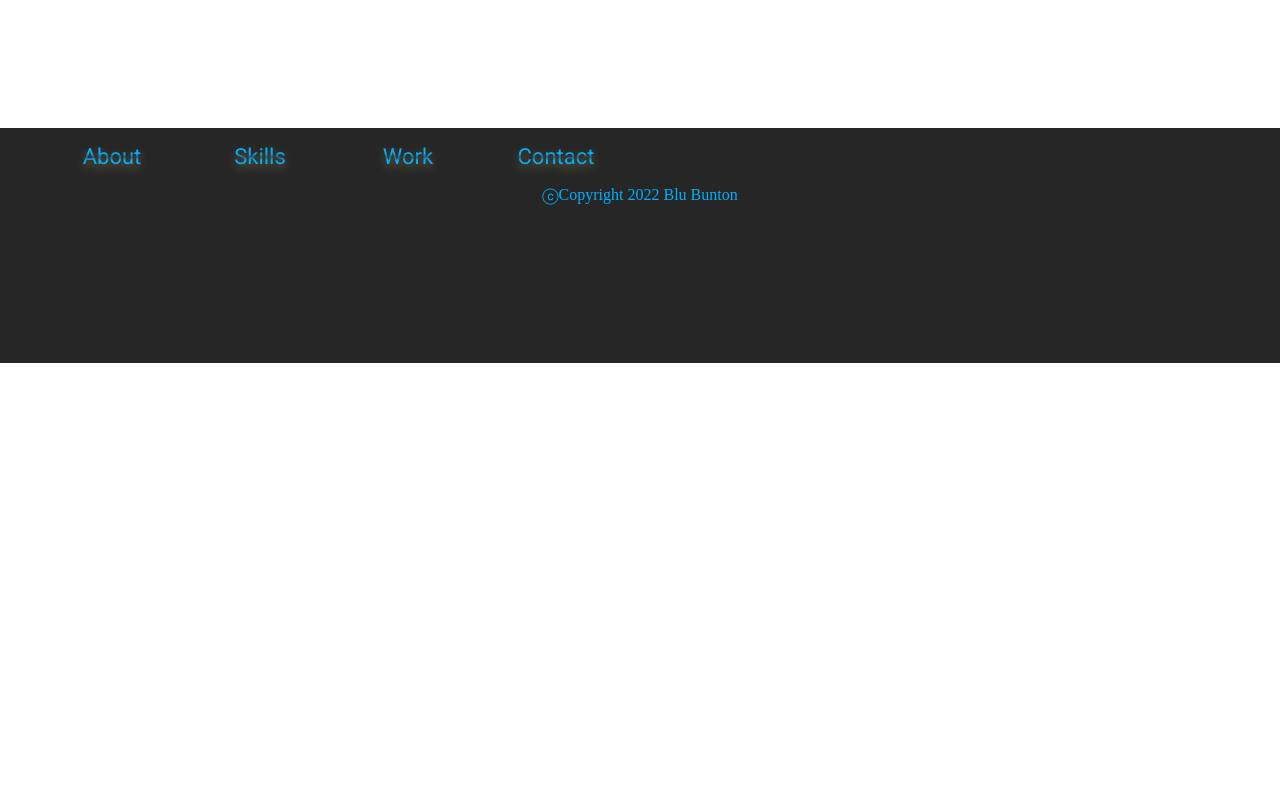
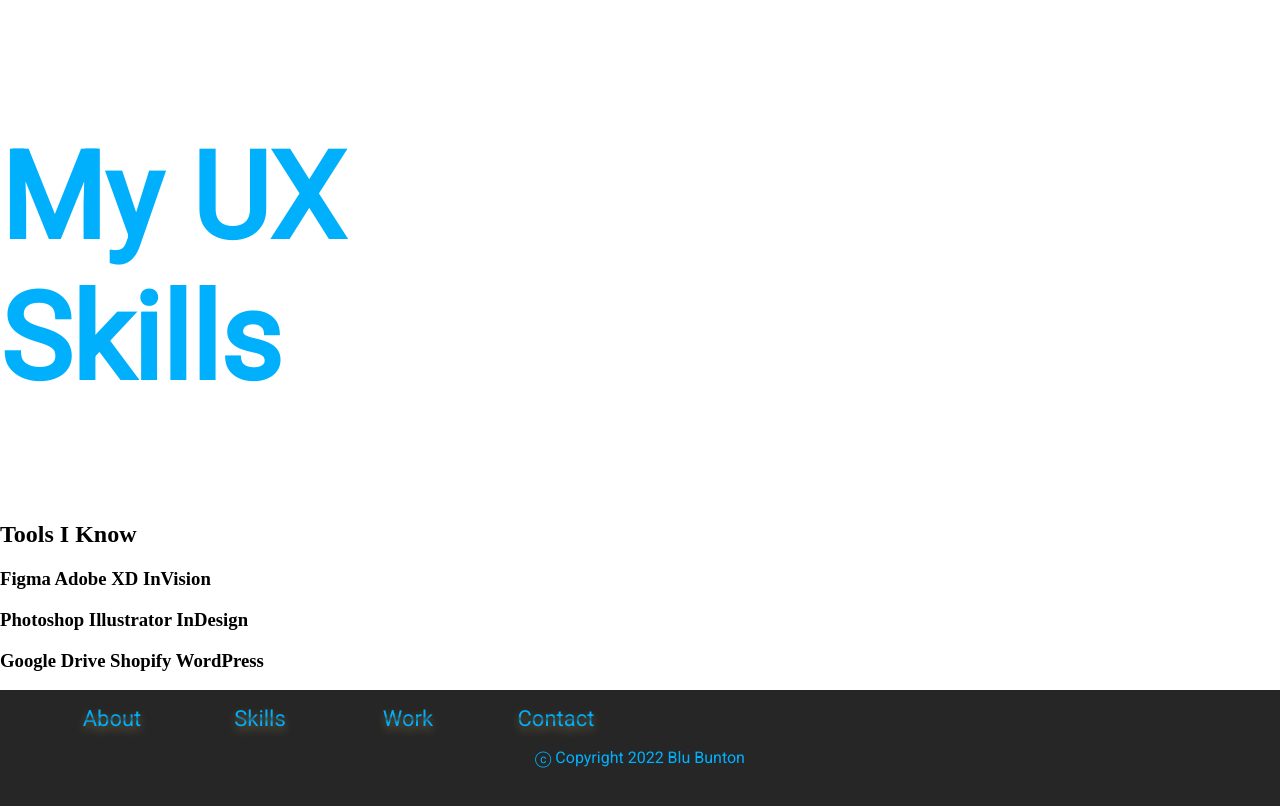
Before and after one commit to Blu-B/UX_UI_HW_18, a plain HTML site: page index.html in a window 1280 px wide. Shown: the part 1140-1946 px from the top of the page. Before the commit the page ends 1503 px from the top, so only its background shows below. Drawn offline with Linux system fonts and the light colour scheme.

Commit message:
html
updated html for hw18

```diff
--- a/css/style.css
+++ b/css/style.css
@@ -151,5 +151,7 @@ footer ul {
     margin: 0 auto;
     text-align: center;
     align-items: flex-end;
+    font-family: 'Roboto';
+    font-style: normal;
     color: #00B0FC;
 }
--- a/index.html
+++ b/index.html
@@ -51,6 +51,63 @@
                 </button>
             </div>
         </section>
+        <section class="mySkills">
+            <h1>
+                My UX Skills
+            </h1>
+            <div class="flexContainer">
+                <div>
+                    <img src="" alt="">
+                    <h3>
+
+                    </h3>
+                    <p>
+
+                    </p>
+                </div>
+                <div>
+                    <img src="" alt="">
+                    <h3>
+
+                    </h3>
+                    <p>
+
+                    </p>
+                </div>
+                <div>
+                    <img src="" alt="">
+                    <h3>
+
+                    </h3>
+                    <p>
+
+                    </p>
+                </div>
+            </div>
+        </section>
+        <section class="toolsIKnow">
+            <h2>
+                Tools I Know
+            </h2>
+            <div class=" ">
+                <div>
+                    <h3>
+                        Figma
+                        Adobe XD
+                        InVision
+                    </h3>
+                    <h3>
+                        Photoshop
+                        Illustrator
+                        InDesign
+                    </h3>
+                    <h3>
+                        Google Drive
+                        Shopify
+                        WordPress
+                    </h3>
+            </div>
+        </section>
         <footer>
             <ul>
                 <li class="inline-block">
@@ -67,7 +124,7 @@
                 </li>
             </ul>
             <p id="copyright">
-                ⓒCopyright 2022 Blu Bunton
+                ⓒ Copyright 2022 Blu Bunton
             </p>
         </footer>
     </body>
```
